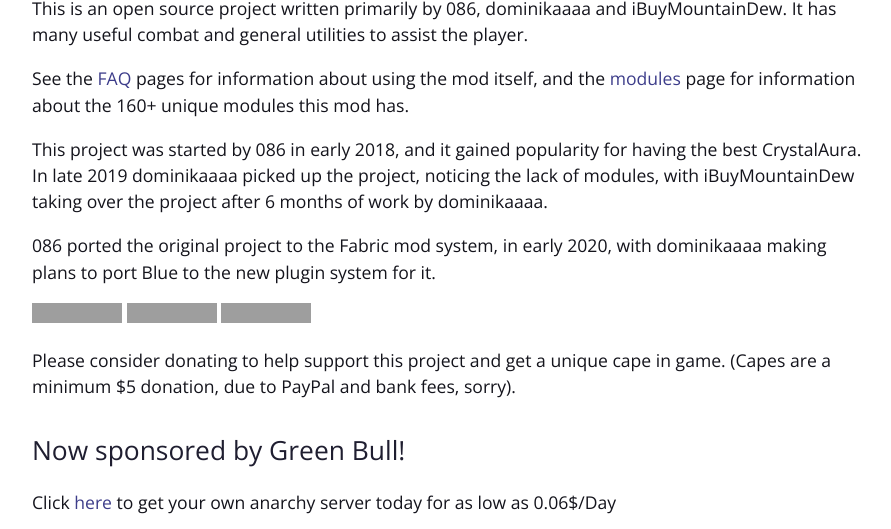
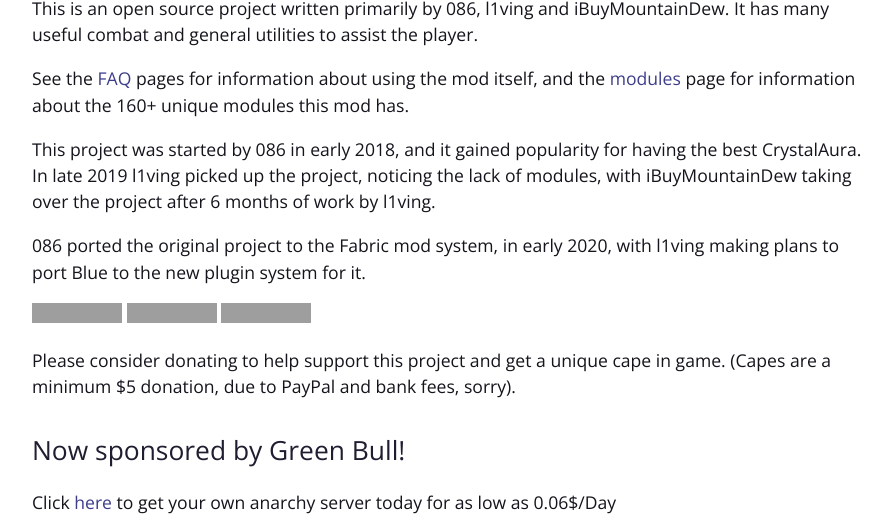
Before and after one commit to kami-blue/website, a Jekyll site: the page built from index.md, in a window 1280 px wide and 900 px high, scrolled down 593 px, cut to the strip 264-793 px from the top of the window. Shown: the whole strip, without its empty margins (192-1083 px from the left). Built offline with Jekyll 4.4.1, drawn with Linux system fonts in a browser that asks for light colours; grey boxes are pictures that could not be loaded.

Commit message:
Refactored name 'l1ving'

```diff
--- a/index.md
+++ b/index.md
@@ -10,14 +10,14 @@ description: A Minecraft utility mod for anarchy servers
 [![Discord Mine](https://img.shields.io/discord/573954110454366214?label=chat&logo=discord&logoColor=white&style=flat-square)](https://discord.gg/KfpqwZB)
 [![HitCount1](https://camo.githubusercontent.com/8065fb7bb117c1f3d62b5c4e2d8bd8caed4ccb03/687474703a2f2f686974732e6477796c2e636f6d2f6b616d692d626c75652f636c69656e742e737667)](https://github.com/kami-blue/client)
 
-This is an open source project written primarily by 086, dominikaaaa and iBuyMountainDew. It has many useful combat and general utilities to assist the player.
+This is an open source project written primarily by 086, l1ving and iBuyMountainDew. It has many useful combat and general utilities to assist the player.
 
 See the [FAQ](/faq) pages for information about using the mod itself, and the [modules](/modules) page for information about the 160+ unique modules this mod has.
 
 This project was started by 086 in early 2018, and it gained popularity for having the best CrystalAura.
-In late 2019 dominikaaaa picked up the project, noticing the lack of modules, with iBuyMountainDew taking over the project after 6 months of work by dominikaaaa.
+In late 2019 l1ving picked up the project, noticing the lack of modules, with iBuyMountainDew taking over the project after 6 months of work by l1ving.
 
-086 ported the original project to the Fabric mod system, in early 2020, with dominikaaaa making plans to port Blue to the new plugin system for it.
+086 ported the original project to the Fabric mod system, in early 2020, with l1ving making plans to port Blue to the new plugin system for it.
 
 [![Paypal](https://img.shields.io/badge/paypal-donate-red?color=169bd7&logo=paypal&style=flat-square)](https://paypal.me/mik4a/5USD)
 [![BTC](https://img.shields.io/badge/btc-donate-red?color=f08b16&logo=bitcoin&style=flat-square)](https://www.blockchain.com/btc/address/19pH4aNZZMPJkqQ2826BauRokyBs1NYon7)
```
Also changed, not shown: faq.md (+1 -1 lines), signing.md (+1 -1 lines), 1 other file.
